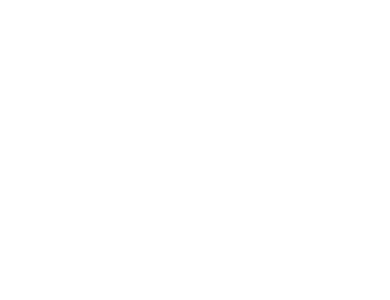
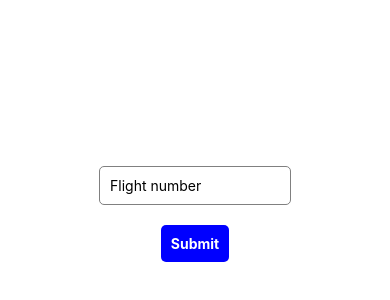
Before and after one commit to alpakas96/Tailwind, a React Native app in the folder frontend/: screen / in a window 390 px wide. Shown: the part 208-508 px from the top of the page. Built offline with nearby package versions, Linux system fonts and the light colour scheme.

Commit message:
created flight input component

```diff
--- a/frontend/App.js
+++ b/frontend/App.js
@@ -1,12 +1,13 @@
 import { StatusBar } from 'expo-status-bar';
 import { StyleSheet, Text, View } from 'react-native';
+import FlightInput from './FlightInput';
 import { startFirebase } from './startFirebase';
 
 export default function App() {
   startFirebase;
   return (
     <View style={styles.container}>
-      <Text> </Text>
+      <FlightInput />
       <StatusBar style="auto" />
     </View>
   );
@@ -15,7 +16,7 @@
 const styles = StyleSheet.create({
   container: {
     flex: 1,
-    backgroundColor: '#fff',
+    backgroundColor: 'creme',
     alignItems: 'center',
     justifyContent: 'center',
   },
--- /dev/null
+++ b/frontend/FlightInput.jsx
@@ -0,0 +1,48 @@
+import React, { useState } from 'react';
+import { StyleSheet, View, TextInput, TouchableOpacity, Text } from 'react-native';
+
+export default function FlightInput() {
+  const [flightNumber, setFlightNumber] = useState('');
+
+  const handleSubmit = () => {
+    console.log(`Submitted flight number: ${flightNumber}`);
+    // Do something with the flight number here, such as pass it to a parent component
+  };
+
+  return (
+    <View style={styles.container}>
+      <TextInput
+        style={styles.input}
+        placeholder="Flight number"
+        value={flightNumber}
+        onChangeText={setFlightNumber}
+      />
+      <TouchableOpacity style={styles.button} onPress={handleSubmit}>
+        <Text style={styles.buttonText}>Submit</Text>
+      </TouchableOpacity>
+    </View>
+  );
+}
+
+const styles = StyleSheet.create({
+  container: {
+    alignItems: 'center',
+  },
+  input: {
+    borderWidth: 1,
+    borderColor: 'gray',
+    borderRadius: 5,
+    padding: 10,
+    width: '80%',
+    marginBottom: 20,
+  },
+  button: {
+    backgroundColor: 'blue',
+    borderRadius: 5,
+    padding: 10,
+  },
+  buttonText: {
+    color: 'white',
+    fontWeight: 'bold',
+  },
+});
```
Also changed, not shown: frontend/apiCall.jsx (added).
